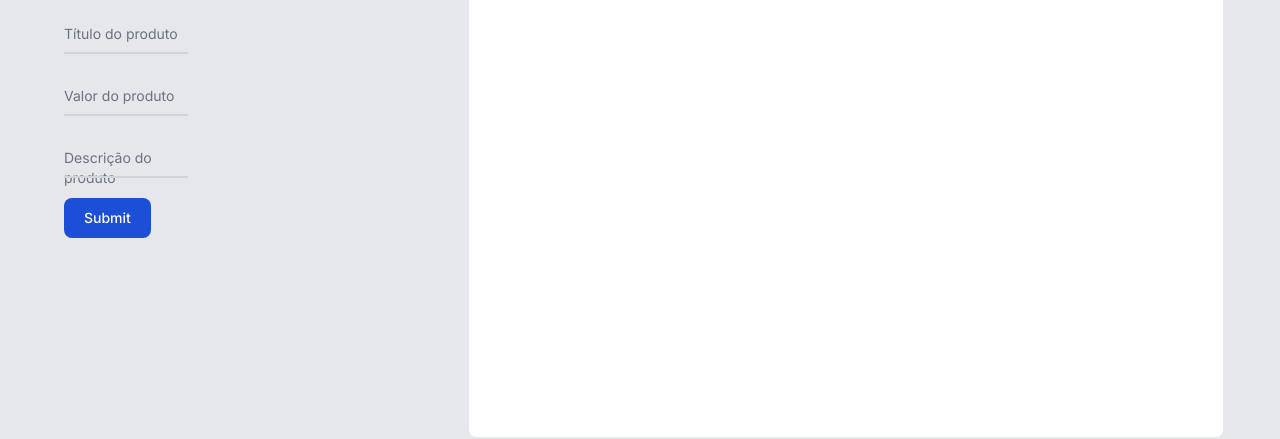
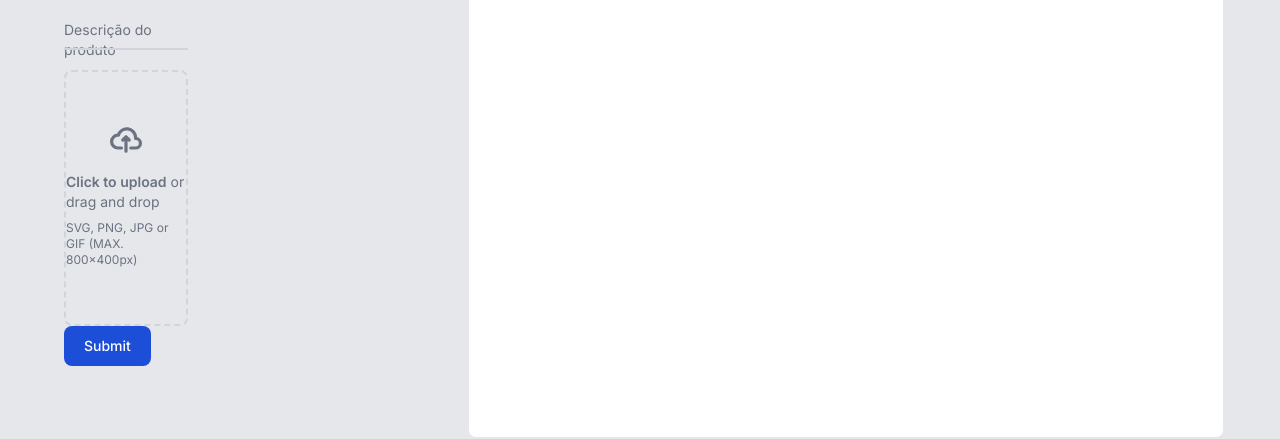
Before and after one commit to GregoreGomes/ecommerce-nextjs, a Next.js app: page /admin in a window 1280 px wide. Shown: the part 306-745 px from the top of the page. Built offline with nearby package versions, Linux system fonts and the light colour scheme; no server answers; the database is empty.

Commit message:
area drop image add

```diff
--- /dev/null
+++ b/src/app/admin/components/DownloadFile/index.tsx
@@ -0,0 +1,29 @@
+'use client'
+
+import { useEffect, useState } from 'react';
+import { ref as storageRef } from 'firebase/storage';
+import { useDownloadURL  } from 'react-firebase-hooks/storage';
+import { storage } from '@/firebase/firebase';
+
+interface UploadProps {
+  imageName: string
+}
+
+export default function DownloadFile( { imageName }: UploadProps ): any {
+
+  const [ value, loading, error ] = useDownloadURL(storageRef(storage, `produtos/${imageName}`));
+  const [ urlImage, setUrlImage ] = useState<string>()
+
+  useEffect(() => {
+    if(!loading) {
+      setUrlImage(value)
+      console.log(urlImage)
+    }
+  }, [ imageName ]);
+
+  return (
+    <>
+    <img src={value} alt="" />
+    </>
+  );
+}
--- a/src/app/admin/components/TableProduts/index.tsx
+++ b/src/app/admin/components/TableProduts/index.tsx
@@ -5,6 +5,7 @@ import { useObject } from 'react-firebase-hooks/database';
 import { database } from '@/firebase/firebase';
 import { useEffect, useState } from 'react';
 import { TrashIcon } from '@/components/Icons/cart';
+import UploadFile from '../UploadFile';
 
 interface PropsDataProducts {
   id: string;
@@ -38,8 +39,6 @@ export default function TableProduct() {
       setData(tempChildDataArray);
     }
   }, [ snapshot ]);
-
-  console.log(data)
 
   return (
     <>
--- /dev/null
+++ b/src/app/admin/components/UploadFile/index.tsx
@@ -0,0 +1,78 @@
+'use client'
+
+import { useState } from 'react';
+import { ref as storageRef } from 'firebase/storage';
+import { useUploadFile } from 'react-firebase-hooks/storage';
+import { storage } from '@/firebase/firebase';
+import Image from 'next/image';
+
+interface UploadProps {
+  imageName: string
+}
+
+export default function UploadFile( { imageName }: UploadProps ) {
+
+  // const [uploadFile, uploading, snapshot, error] = useUploadFile();
+  // const [imageUrl, setImageUrl] = useState<string | null>(null);
+
+
+  // const ref = storageRef(storage, `produtos/${imageName}`);
+  // const [selectedFile, setSelectedFile] = useState<File>();
+
+  // const upload = async () => {
+  //   if (selectedFile) {
+  //     const result = await uploadFile(ref, selectedFile, {
+  //       contentType: 'image/png'
+  //     });
+  //     if( result ) console.log(snapshot?.ref);
+
+  //   }
+  // }
+
+  const [selectedFile, setSelectedFile] = useState<File | null>(null);
+  const [imageUrl, setImageUrl] = useState<string | null>(null);
+
+
+  const handleFileChange = (e: React.ChangeEvent<HTMLInputElement>) => {
+    const file = e.target.files ? e.target.files[0] : null;
+    setSelectedFile(file);
+
+    if (file) {
+      const reader = new FileReader();
+      reader.onload = () => {
+        setImageUrl(reader.result as string);
+      };
+      reader.readAsDataURL(file);
+      setSelectedFile(null)
+    }
+  };
+
+  return (
+
+    <div className="flex items-center justify-center w-full">
+      <label htmlFor="dropzone-file" className="flex flex-col items-center justify-center w-full h-64 border-2 border-gray-300 border-dashed rounded-lg cursor-pointer bg-gray-200 ">
+        {!imageUrl && (
+          <div className="flex flex-col items-center justify-center pt-5 pb-6">
+              <svg className="w-8 h-8 mb-4 text-gray-500 dark:text-gray-400" aria-hidden="true" xmlns="http://www.w3.org/2000/svg" fill="none" viewBox="0 0 20 16">
+                  <path stroke="currentColor" stroke-linecap="round" stroke-linejoin="round" stroke-width="2" d="M13 13h3a3 3 0 0 0 0-6h-.025A5.56 5.56 0 0 0 16 6.5 5.5 5.5 0 0 0 5.207 5.021C5.137 5.017 5.071 5 5 5a4 4 0 0 0 0 8h2.167M10 15V6m0 0L8 8m2-2 2 2"/>
+              </svg>
+              <p className="mb-2 text-sm text-gray-500 dark:text-gray-400"><span className="font-semibold">Click to upload</span> or drag and drop</p>
+              <p className="text-xs text-gray-500 dark:text-gray-400">SVG, PNG, JPG or GIF (MAX. 800x400px)</p>
+          </div>
+          )}
+          <input
+          id="dropzone-file"
+          type="file"
+          className="hidden"
+          onChange={handleFileChange}
+          />
+          {imageUrl && (
+            <>
+            <Image src={imageUrl} alt="Uploaded" width={400} height={400}/>
+           </>
+          )}
+      </label>
+    </div>
+);
+
+}
--- a/src/app/admin/page.tsx
+++ b/src/app/admin/page.tsx
@@ -4,6 +4,8 @@ import { useEffect, useState } from "react";
 import { push, ref, set } from "firebase/database";
 import { database } from '@/firebase/firebase';
 import TableProduct from "./components/TableProduts";
+import UploadFile from "./components/UploadFile";
+import DownloadFile from "./components/DownloadFile";
 
 export default function Admin() {
 
@@ -84,7 +86,7 @@ export default function Admin() {
             <input
             type="text"
             className="block py-2.5 px-0 w-full text-sm text-gray-900 bg-transparent border-0 border-b-2 border-gray-300 appearance-none dark:border-gray-600 dark:focus:border-blue-500 focus:outline-none focus:ring-0 focus:border-blue-600 peer"
-            placeholder=" "
+            placeholder=""
             required
             value={descriptionProduct}
             onChange={(e) => (setDescriptionProduct(e.target.value))}
@@ -93,12 +95,13 @@ export default function Admin() {
               Descrição do produto
             </label>
         </div>
+        <UploadFile imageName={titleProduct}/>
         {submitOk && (<div className="text-green-500 mt-2 mb-4">{`Produto adicionado com sucesso`}</div>)}
         <button
-        type="submit"
-        className="text-white bg-blue-700 hover:bg-blue-800 focus:ring-4 focus:outline-none focus:ring-blue-300 font-medium rounded-lg text-sm w-full sm:w-auto px-5 py-2.5 text-center dark:bg-blue-600 dark:hover:bg-blue-700 dark:focus:ring-blue-800">
+          type="submit"
+          className="text-white bg-blue-700 hover:bg-blue-800 focus:ring-4 focus:outline-none focus:ring-blue-300 font-medium rounded-lg text-sm w-full sm:w-auto px-5 py-2.5 text-center dark:bg-blue-600 dark:hover:bg-blue-700 dark:focus:ring-blue-800">
           Submit
-          </button>
+        </button>
       </form>
       </div>
       <div className="flex justify-center items-left flex-col w-full m-14">
--- a/src/firebase/firebase.js
+++ b/src/firebase/firebase.js
@@ -1,6 +1,7 @@
 import { initializeApp } from "firebase/app";
 import { getAuth } from "firebase/auth";
 import { getDatabase } from "firebase/database";
+import { getStorage } from 'firebase/storage';
 
 const firebaseConfig = {
   apiKey: "AIzaSyCjVklllVqb0PlSYK_JjfmTZB0_eiezqCs",
@@ -16,5 +17,6 @@ const firebaseConfig = {
 const app = initializeApp(firebaseConfig);
 const auth = getAuth(app);
 const database = getDatabase(app)
+const storage = getStorage(app)
 
-export{auth, database};
+export{auth, database, storage};
```
